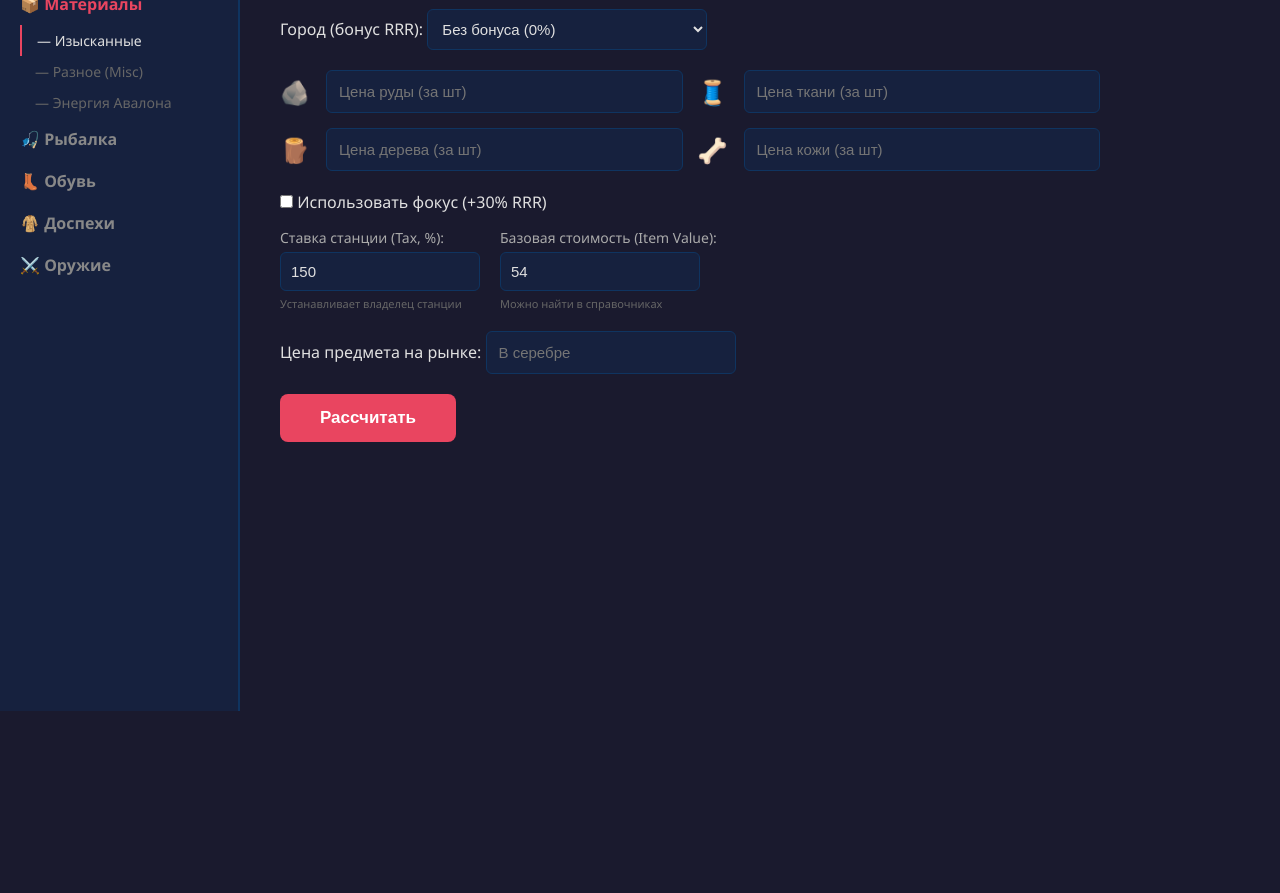
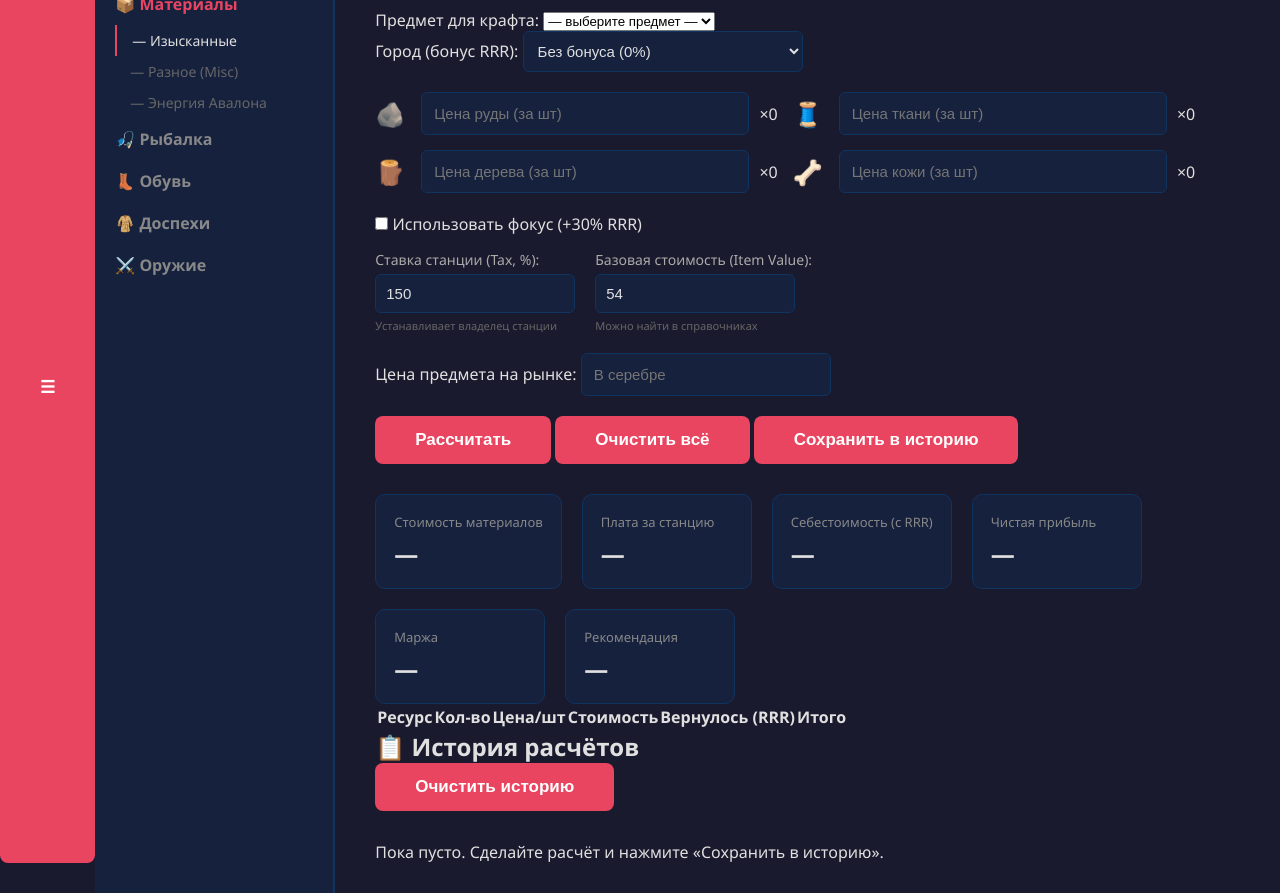
Before and after one commit to 2tonya/albion-calc, a plain HTML site: page index.html in a window 1280 px wide. Shown: the part 89-982 px from the top of the page. Before the commit the page ends 800 px from the top, so only its background shows below. Drawn offline with Linux system fonts and the light colour scheme.

Commit message:
Update index.html

```diff
--- a/index.html
+++ b/index.html
@@ -7,7 +7,8 @@
     <link rel="stylesheet" href="style.css">
 </head>
 <body>
-    <aside class="sidebar">
+    <button class="burger" id="burger">☰</button>
+    <aside class="sidebar" id="sidebar">
         <h2 class="logo">⚒️ Albion Calc</h2>
         <nav>
             <div class="menu-category active">📦 Материалы</div>
@@ -24,7 +25,13 @@
     <main class="main-content">
         <h1>Калькулятор крафта</h1>
 
-        <!-- Город и бонус -->
+        <div class="field-block">
+            <label>Предмет для крафта:</label>
+            <select id="itemSelect">
+                <option value="">— выберите предмет —</option>
+            </select>
+        </div>
+
         <div class="city-select">
             <label>Город (бонус RRR):</label>
             <select id="city">
@@ -38,27 +45,29 @@
             </select>
         </div>
 
-        <!-- Ресурсы -->
         <div class="resources-grid">
             <div class="resource-row">
                 <span class="icon">🪨</span>
-                <input type="number" id="ore" placeholder="Цена руды (за шт)" tabindex="1">
+                <input type="number" id="ore" placeholder="Цена руды (за шт)" min="0" tabindex="1">
+                <span class="qty-badge" id="oreQty">×0</span>
             </div>
             <div class="resource-row">
                 <span class="icon">🧵</span>
-                <input type="number" id="cloth" placeholder="Цена ткани (за шт)" tabindex="2">
+                <input type="number" id="cloth" placeholder="Цена ткани (за шт)" min="0" tabindex="2">
+                <span class="qty-badge" id="clothQty">×0</span>
             </div>
             <div class="resource-row">
                 <span class="icon">🪵</span>
-                <input type="number" id="wood" placeholder="Цена дерева (за шт)" tabindex="3">
+                <input type="number" id="wood" placeholder="Цена дерева (за шт)" min="0" tabindex="3">
+                <span class="qty-badge" id="woodQty">×0</span>
             </div>
             <div class="resource-row">
                 <span class="icon">🦴</span>
-                <input type="number" id="leather" placeholder="Цена кожи (за шт)" tabindex="4">
+                <input type="number" id="leather" placeholder="Цена кожи (за шт)" min="0" tabindex="4">
+                <span class="qty-badge" id="leatherQty">×0</span>
             </div>
         </div>
 
-        <!-- Настройки крафта -->
         <div class="settings">
             <label><input type="checkbox" id="focus"> Использовать фокус (+30% RRR)</label>
         </div>
@@ -76,38 +85,67 @@
             </div>
         </div>
 
-        <!-- Цена предмета -->
         <div class="item-price">
             <label>Цена предмета на рынке:</label>
-            <input type="number" id="itemPrice" placeholder="В серебре">
+            <input type="number" id="itemPrice" min="0" placeholder="В серебре">
         </div>
 
-        <!-- Кнопка -->
-        <button id="calculate">Рассчитать</button>
+        <div class="buttons-row">
+            <button id="calculate">Рассчитать</button>
+            <button id="clearAll" class="btn-secondary">Очистить всё</button>
+            <button id="saveHistory" class="btn-secondary">Сохранить в историю</button>
+        </div>
 
-        <!-- Результаты -->
-        <div class="results" id="results" style="display: none;">
+        <div class="results" id="results">
             <div class="result-card">
                 <span class="label">Стоимость материалов</span>
-                <span class="value" id="materialsCost">0</span>
+                <span class="value" id="materialsCost">—</span>
             </div>
             <div class="result-card">
                 <span class="label">Плата за станцию</span>
-                <span class="value" id="stationFeeDisplay">0</span>
+                <span class="value" id="stationFeeDisplay">—</span>
             </div>
             <div class="result-card">
                 <span class="label">Себестоимость (с RRR)</span>
-                <span class="value" id="costValue">0</span>
+                <span class="value" id="costValue">—</span>
             </div>
             <div class="result-card">
                 <span class="label">Чистая прибыль</span>
-                <span class="value" id="profitValue">0</span>
+                <span class="value" id="profitValue">—</span>
             </div>
             <div class="result-card">
                 <span class="label">Маржа</span>
-                <span class="value" id="marginValue">0%</span>
+                <span class="value" id="marginValue">—</span>
+            </div>
+            <div class="result-card">
+                <span class="label">Рекомендация</span>
+                <span class="value" id="recommendValue">—</span>
             </div>
         </div>
+
+        <table class="details-table" id="detailsTable">
+            <thead>
+                <tr>
+                    <th>Ресурс</th>
+                    <th>Кол-во</th>
+                    <th>Цена/шт</th>
+                    <th>Стоимость</th>
+                    <th>Вернулось (RRR)</th>
+                    <th>Итого</th>
+                </tr>
+            </thead>
+            <tbody id="detailsBody"></tbody>
+        </table>
+
+        <section class="history-section">
+            <div class="history-header">
+                <h2>📋 История расчётов</h2>
+                <button id="clearHistory" class="btn-secondary">Очистить историю</button>
+            </div>
+            <div class="history-list" id="historyList">
+                <p class="empty-history">Пока пусто. Сделайте расчёт и нажмите «Сохранить в историю».</p>
+            </div>
+        </section>
     </main>
 
     <script src="script.js"></script>
```
